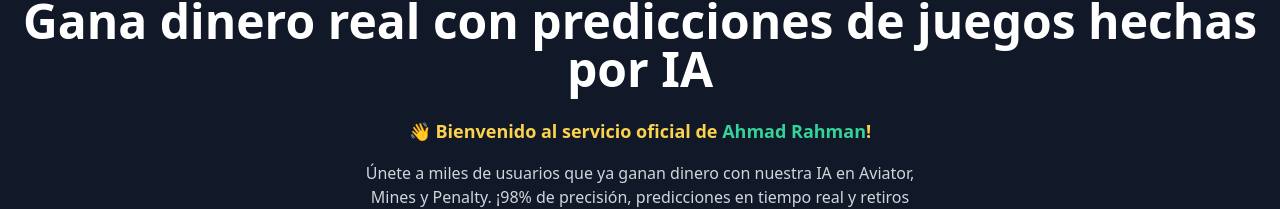
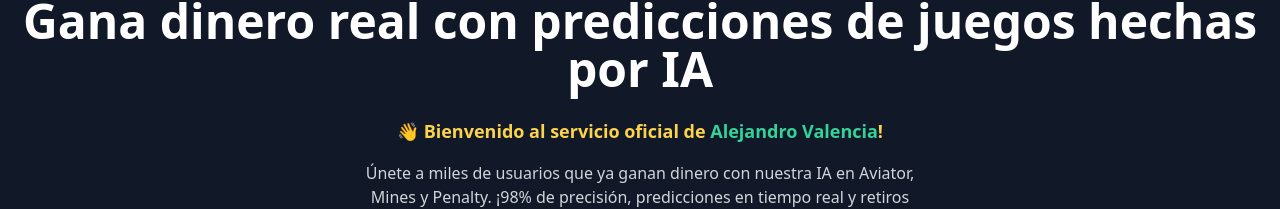
Before and after one commit to HackBotsCoder/AlejandroHackBot, a plain HTML site: page index.html in a window 1280 px wide. Shown: the part 275-484 px from the top of the page. Drawn offline with nearby package versions, Linux system fonts and the light colour scheme.

Commit message:
Update index.html

```diff
--- a/index.html
+++ b/index.html
@@ -55,7 +55,7 @@
       </h2>
 
       <div class="mb-4 text-lg font-semibold text-yellow-300">
-        👋 Bienvenido al servicio oficial de <span class="text-green-400">Ahmad Rahman</span>!
+        👋 Bienvenido al servicio oficial de <span class="text-green-400">Alejandro Valencia</span>!
       </div>
 
       <p class="max-w-xl mb-8 text-gray-300">
```
